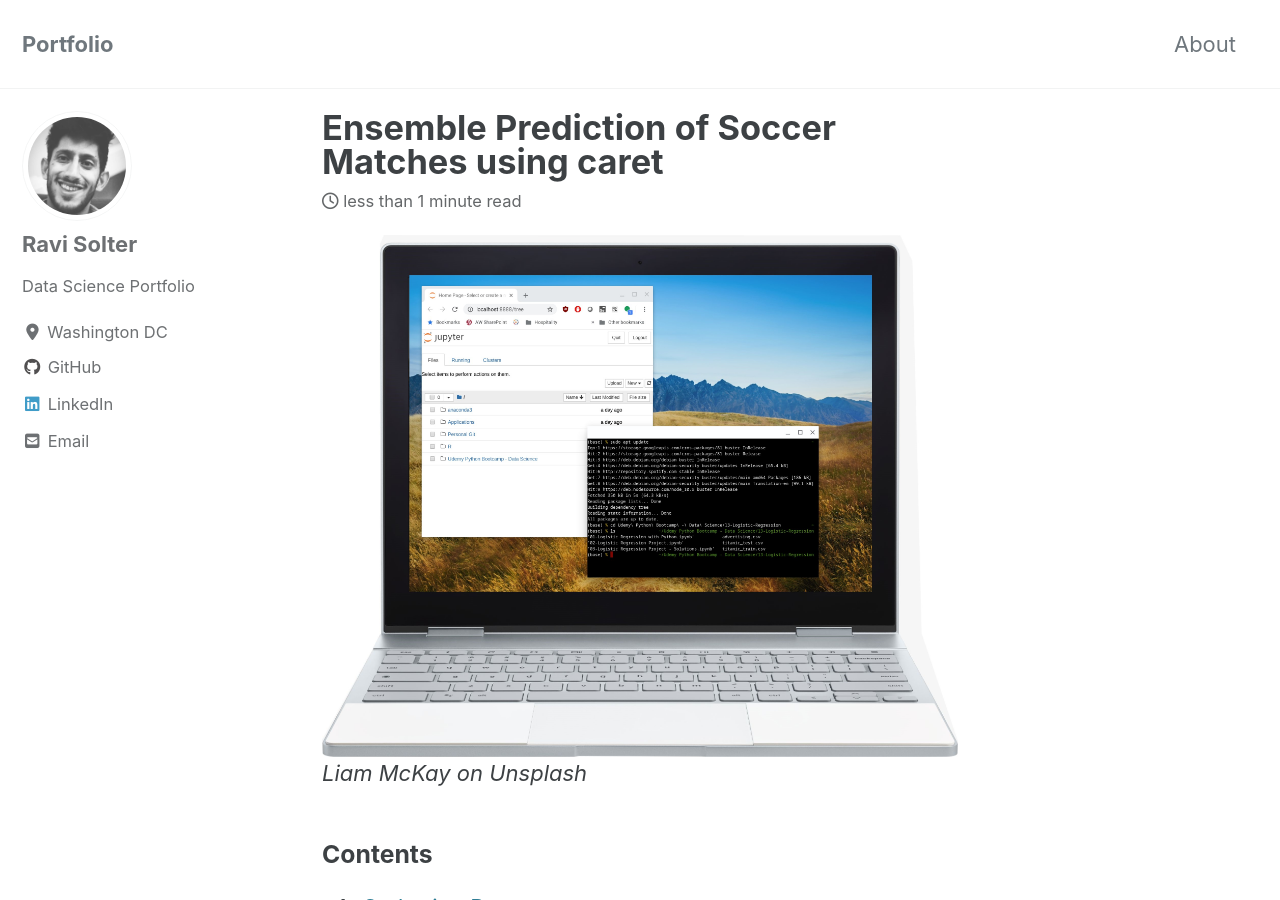
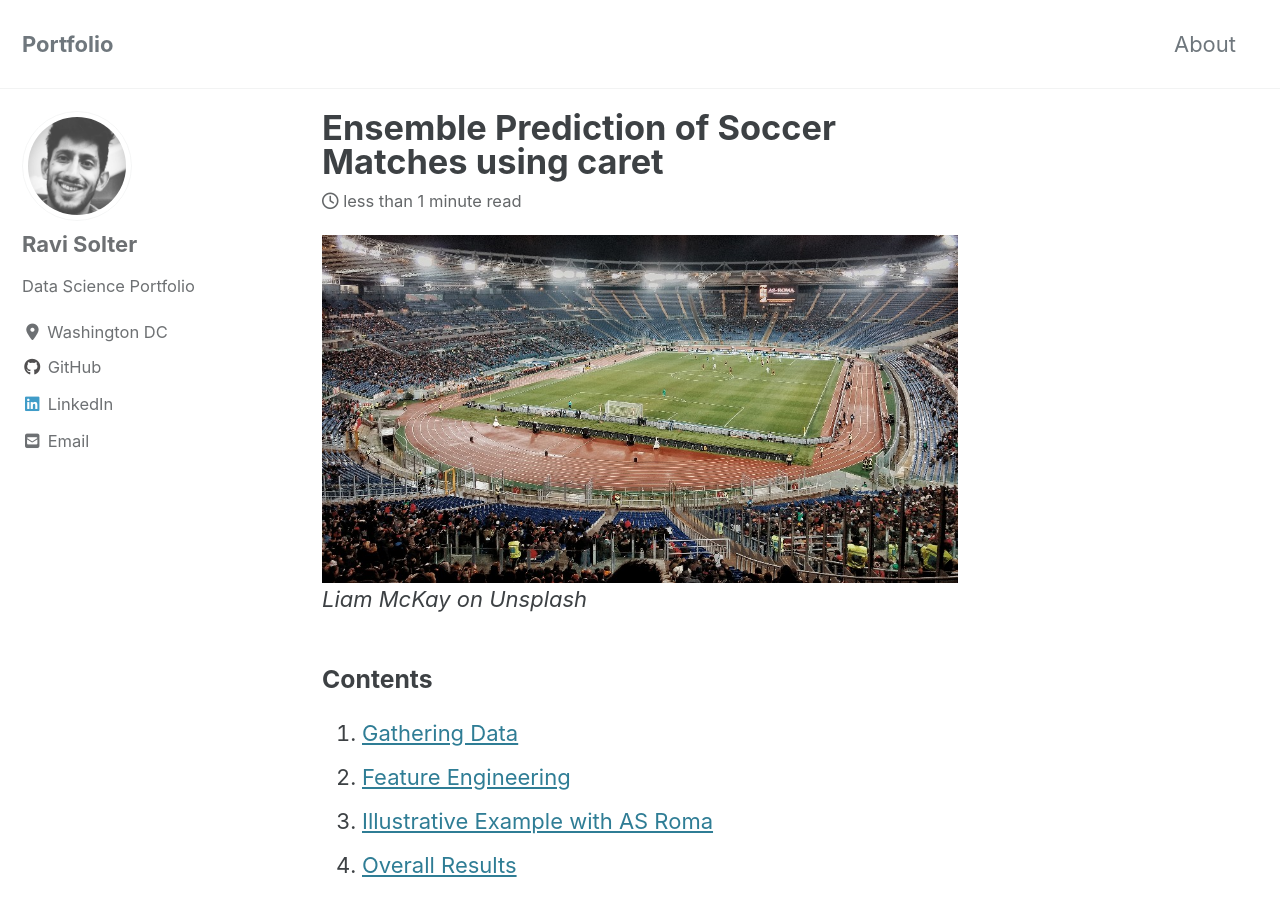
Before and after one commit to rsolter/rsolter.github.io, a Jekyll site: the page built from _posts/2020-05-05-SerieA_Classification.md, in a window 1280 px wide and 900 px high. Built offline with Jekyll 4.4.1, drawn with Linux system fonts in a browser that asks for light colours; cached includes are drawn as plain includes; nearby versions of some CDN libraries.

Commit message:
changing photo path

```diff
--- a/_posts/2020-05-05-SerieA_Classification.md
+++ b/_posts/2020-05-05-SerieA_Classification.md
@@ -6,7 +6,7 @@ excerpt: "Serie A Classification"
 ---
 
 
-![Stadio Olimpico](/assets/images/pixelbook_ds.jpg)
+![Stadio Olimpico](/assets/images/stadio_olimpico.jpg)
 _Liam McKay on Unsplash_
 
 
```
